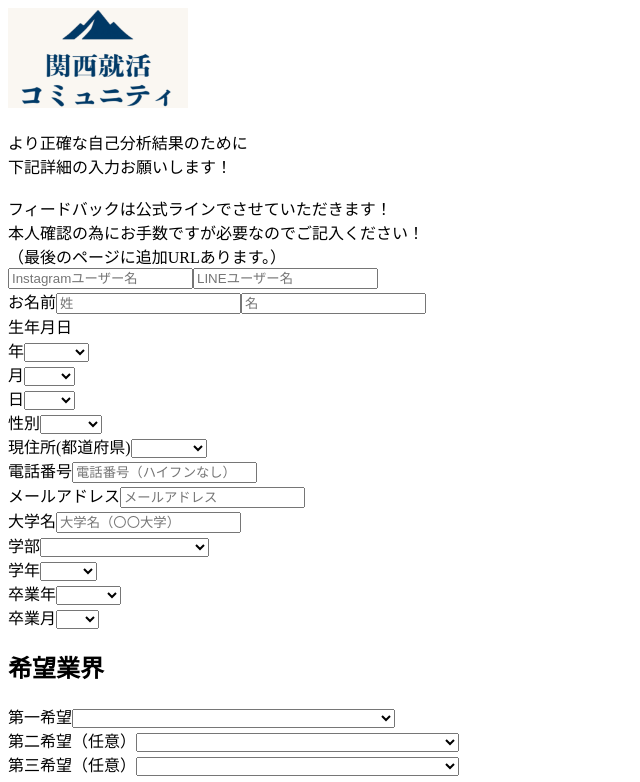
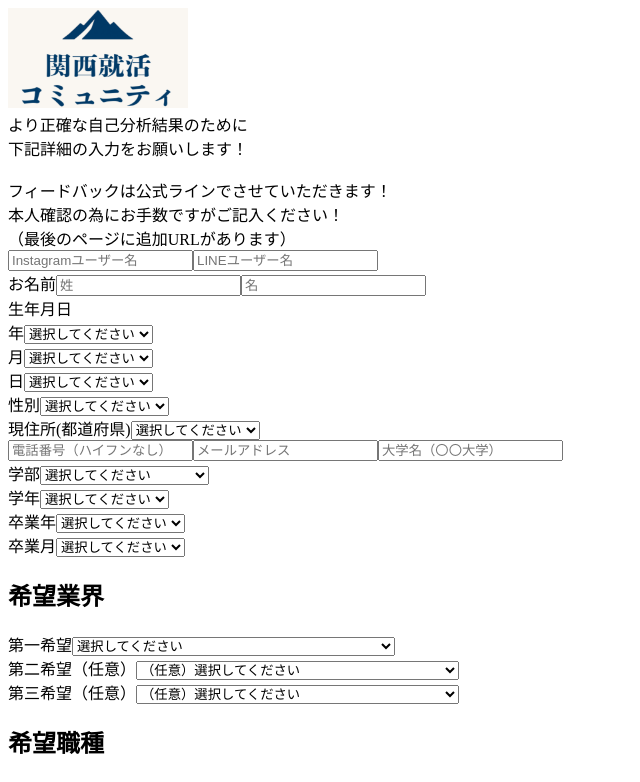
Before and after one commit to so1705/kansai-shukatsu-diagnosis, a Next.js app: page / in a window 1280 px wide. Shown: the top 782 px of the page, without its empty margins (0-640 px from the left). Built offline with nearby package versions, Linux system fonts and the light colour scheme.

Commit message:
improve: フォームに学部セレクト追加

```diff
--- a/pages/index.tsx
+++ b/pages/index.tsx
@@ -3,24 +3,21 @@ import { useRouter } from "next/router";
 import axios from "axios";
 import Image from "next/image";
 
-// セレクト項目リスト
+// 各種リスト（省略部分はそのまま続けてください）
 const years = Array.from({ length: 30 }, (_, i) => `${1995 + i}年`);
 const months = Array.from({ length: 12 }, (_, i) => `${i + 1}月`);
 const days = Array.from({ length: 31 }, (_, i) => `${i + 1}日`);
 const genders = ["男性", "女性", "その他"];
-const prefectures = [
-  "希望無し","北海道", "青森県", "岩手県", "宮城県", "秋田県", "山形県", "福島県", "茨城県", "栃木県", "群馬県", "埼玉県", "千葉県", "東京都", "神奈川県", "新潟県", "富山県", "石川県", "福井県", "山梨県", "長野県", "岐阜県", "静岡県", "愛知県", "三重県", "滋賀県", "京都府", "大阪府", "兵庫県", "奈良県", "和歌山県", "鳥取県", "島根県", "岡山県", "広島県", "山口県", "徳島県", "香川県", "愛媛県", "高知県", "福岡県", "佐賀県", "長崎県", "熊本県", "大分県", "宮崎県", "鹿児島県", "沖縄県"
+const prefectures = [ "希望無し","北海道", "青森県", "岩手県", "宮城県", "秋田県", "山形県", "福島県", "茨城県", "栃木県", "群馬県", "埼玉県", "千葉県", "東京都", "神奈川県", "新潟県", "富山県", "石川県", "福井県", "山梨県", "長野県", "岐阜県", "静岡県", "愛知県", "三重県", "滋賀県", "京都府", "大阪府", "兵庫県", "奈良県", "和歌山県", "鳥取県", "島根県", "岡山県", "広島県", "山口県", "徳島県", "香川県", "愛媛県", "高知県", "福岡県", "佐賀県", "長崎県", "熊本県", "大分県", "宮崎県", "鹿児島県", "沖縄県"
 ];
 const grades = ["1回生", "2回生", "3回生", "4回生"];
 const graduateYears = ["2026年", "2027年", "2028年", "2029年"];
 const graduateMonths = ["3月", "9月"];
 const industries = ["自動車・輸送用機器", "電気機器（家電・電子部品など）", "精密機器", "医薬品", "化学（化粧品・化学製品・塗料など）", "鉄鋼・非鉄金属", "機械（工作機械・産業機械など）", "食料・飲料", "繊維・衣料", "ゴム・ガラス・セラミックス","印刷・製紙・パルプ","木材・家電","総合建設（ゼネコン）","建設設計・施工管理","設備工事","不動産売買・仲介","不動産管理・賃貸","デベロッパー","通信（キャリア・インフラ）","ソフトウェア開発","システムインテグレータ（SI）","Webサービス（ポータル・SNSなど）","ゲーム開発","ITコンサルティング","銀行（メガバンク・地銀・信金など）","証券会社","専門商社（食品・繊維・化学品など）","百貨店・量販店","コンビニ・スーパー","EC（ネット通販）","アパレル小売","家電量販店","自動車販売","人材サービス（派遣・紹介・RPO）","広告代理店・マーケティング","コンサルティング（戦略・業務・ITなど）","教育・学習支援（塾・予備校・eラーニングなど）","医療・福祉（病院・介護・クリニック）","ホテル・旅館","外食・フードサービス","エンタメ（映画・音楽・アニメ・スポーツ）","レジャー・観光","美容・理容","冠婚葬祭","警備・清掃","陸運（鉄道・バス・トラック）","海運・航空","倉庫業","宅配・配送サービス","電力・ガス・水道","再生可能エネルギー","ブランド・エンジニアリング","国家公務員・地方公務員","公共団体（独立行政法人など）","教育機関（学校・大学）","NPO・NGO・一般社団法人","こだわらない","特に決めていない"];
 const jobs = ["一般事務・営業事務","総理・財務","人事・労務","総務・庶務","法務・コンプライアンス","経営企画・事業企画","広報・IR","法人営業","個人営業","ルートセールス・既存顧客担当","新規開拓営業","インサイドセールス（内勤営業）","海外営業","商品企画・サービス企画","営業企画・販促企画","Webマーケティング・デジタルマーケター","広告企画・プロモーション企画","ブランド・PR企画","システムエンジニア（SE）","プログラマー（PG）","インフラ・ネットワークエンジニア","セキュリティエンジニア","データサイエンティスト・AIエンジニア","QA・テストエンジニア","Webデザイナー・UI/UXデザイナー","グラフィックデザイナー","映像・動画クリエイター","コピーライター・ライター・編集長","アートディレクター","機械設計・電気設計","生産技術・製造オペレーター","品質管理・品質保証","施工管理・建築士","設備管理・メンテナンス","弁護士・司法書士","社会保険労務士・行政書士","不動産鑑定士・不動産管理","通訳・翻訳","医師・歯科医師","看護師・助産師,","薬剤師・医療技術職（検査技術など）","介護福祉士・ケアマネジャー","保育士・幼稚園教師","教員・講師","店舗販売・接客スタッフ","飲食店スタッフ（ホール・キッチン）","カスタマーサポート・コールセンター","ホテル・旅館スタッフ","美容・理容スタッフ","配送ドライバー","倉庫管理・フォークリフトオペレーター","貿易事務・通関士","交通誘導・警備スタッフ","公務員（行政・消防・警察）","自衛官・防衛関連","農林水産業従事者","芸能・モデル・アーティスト","こだわらない","まだ決めてない"];
-const faculties = [
-  "人文科学系", "社会科学系", "理工系", "生命・医療・健康系",
+const faculties = [ "人文科学系", "社会科学系", "理工系", "生命・医療・健康系",
   "農学・環境系", "国際・語学・文化系", "社会福祉・心理・教育系",
-  "芸術・文化・デザイン系", "その他"
-];
+  "芸術・文化・デザイン系", "その他"];
 
 export default function IndexPage() {
   const router = useRouter();
@@ -36,15 +33,9 @@ export default function IndexPage() {
   });
 
   const validate = () => {
-    const requiredFields = [
-      "instagram", "line", "lastName", "firstName",
-      "birthYear", "birthMonth", "birthDay", "gender",
-      "address", "phone", "email",
-      "university", "faculty", "grade", "graduateYear", "graduateMonth",
-      "industry1", "job1", "location1"
-    ];
+    const requiredFields = ["instagram", "line", "lastName", "firstName", "birthYear", "birthMonth", "birthDay", "gender", "address", "phone", "email", "university", "faculty", "grade", "graduateYear", "graduateMonth", "industry1", "job1", "location1"];
     for (const field of requiredFields) {
-      if (!extra[field as keyof typeof extra]) {
+      if (!extra[field]) {
         setError("未入力の必須項目があります。全て入力してください。");
         return false;
       }
@@ -79,25 +70,22 @@ export default function IndexPage() {
           companies: [extra.industry1, extra.industry2, extra.industry3].filter(Boolean).join(",")
         }
       });
-    } catch (err: any) {
+    } catch (err) {
       setError("送信に失敗しました：" + err.message);
     }
   };
 
-  const input = (placeholder: string, key: keyof typeof extra) => (
-    <input placeholder={placeholder} className="input" value={extra[key]} onChange={(e) => setExtra({ ...extra, [key]: e.target.value })} />
+  const input = (placeholder, key) => (
+    <input
+      placeholder={placeholder}
+      className="input w-full max-w-md mx-auto"
+      value={extra[key]}
+      onChange={(e) => setExtra({ ...extra, [key]: e.target.value })}
+    />
   );
 
-  const select = (
-  label: string,
-  key: keyof typeof extra,
-  list: string[],
-  optional = false
-) => {
-  const placeholder = optional
-
-  return (
-    <div className="mb-4">
+  const select = (label, key, list, optional = false) => (
+    <div className="mb-4 text-left w-full max-w-md mx-auto">
       <label className="block font-semibold mb-1">
         {label}
         {optional && <span className="text-sm text-gray-400">（任意）</span>}
@@ -105,87 +93,83 @@ export default function IndexPage() {
       <select
         value={extra[key]}
         onChange={(e) => setExtra({ ...extra, [key]: e.target.value })}
-        className="input"
+        className="input w-full"
       >
-        <option value="" disabled hidden>{placeholder}</option>
+        <option value="" disabled hidden>
+          {optional ? "（任意）選択してください" : "選択してください"}
+        </option>
         {list.map((v) => (
           <option key={v} value={v}>{v}</option>
         ))}
       </select>
     </div>
   );
-};
-
 
   return (
     <div className="min-h-screen bg-[#fdf8f3] flex flex-col items-center justify-center px-4 py-10">
-      <div className="w-full max-w-2xl flex flex-col items-center mx-auto text-center">
+      <div className="w-full max-w-2xl flex flex-col items-center mx-auto px-4 text-left">
         <Image src="/logo.png" alt="ロゴ" width={180} height={100} className="mb-4" />
-        <div className="text-2xl md:text-3xl font-extrabold text-[#223a50] mb-2 text-center"> <br/>より正確な自己分析結果のために<br/>
-        下記詳細の入力お願いします！
-        <br/>
-        <br/>
+        <div className="text-xl font-bold text-[#223a50] mb-4 text-center">
+          より正確な自己分析結果のために<br />下記詳細の入力をお願いします！
+          <br />
+          <br />
         </div>
-        <div className="mb-4 text-lg">
-          <label className="block font-semibold mb-1">
-            フィードバックは公式ラインでさせていただきます！
-            <br/>
-            本人確認の為にお手数ですが必要なのでご記入ください！
-            <br/>
-            （最後のページに追加URLあります。）
-            　　　<br/>
+
+        <div className="mb-6 text-sm">
+          <label className="block font-semibold mb-2">
+            フィードバックは公式ラインでさせていただきます！<br />
+            本人確認の為にお手数ですがご記入ください！<br />
+            （最後のページに追加URLがあります）
           </label>
+        </div>
+
         {input("Instagramユーザー名", "instagram")}
         {input("LINEユーザー名", "line")}
-          <div className="mb-4 text-lg">
+
+        <div className="mb-4">
           <label className="block font-semibold mb-1">お名前</label>
-          {input("姓", "lastName")}{input("名", "firstName")}</div>
-          <div className="mb-4 text-lg">
-          <label className="block font-semibold mb-1">生年月日</label>
-          {select("年", "birthYear", years)}{select("月", "birthMonth", months)}{select("日", "birthDay", days)}
-          </div>
-          <div className="w-full space-y-6 text-lg">
-          {select("性別", "gender", genders)}
-          <div className="w-full space-y-6 text-lg"></div>
-          {select("現住所(都道府県)", "address", prefectures)}
-          <div className="mb-4 text-lg">
-          <label className="block font-semibold mb-1">電話番号</label>
-          {input("電話番号（ハイフンなし）", "phone")}
+          {input("姓", "lastName")}
+          {input("名", "firstName")}
         </div>
 
-          <div className="mb-4 text-lg">
-          <label className="block font-semibold mb-1">メールアドレス</label>
-        　{input("メールアドレス", "email")}
+        <div className="mb-4">
+          <label className="block font-semibold mb-1">生年月日</label>
+          {select("年", "birthYear", years)}
+          {select("月", "birthMonth", months)}
+          {select("日", "birthDay", days)}
         </div>
 
-          <div className="mb-4 text-lg">
-          <label className="block font-semibold mb-1">大学名</label>
+        {select("性別", "gender", genders)}
+        {select("現住所(都道府県)", "address", prefectures)}
+        {input("電話番号（ハイフンなし）", "phone")}
+        {input("メールアドレス", "email")}
         {input("大学名（〇〇大学）", "university")}
-          </div>
-          <div className="w-full space-y-6 text-lg">
-          {select("学部", "faculty", faculties)}</div>
-          <div className="w-full space-y-6 text-lg">
-          {select("学年", "grade", grades)}</div>
-          <div className="w-full space-y-6 text-lg">{select("卒業年", "graduateYear", graduateYears)}{select("卒業月", "graduateMonth", graduateMonths)}</div>
+        {select("学部", "faculty", faculties)}
+        {select("学年", "grade", grades)}
+        {select("卒業年", "graduateYear", graduateYears)}
+        {select("卒業月", "graduateMonth", graduateMonths)}
+
         <h2 className="font-bold">希望業界</h2>
         {select("第一希望", "industry1", industries)}
         {select("第二希望", "industry2", industries, true)}
         {select("第三希望", "industry3", industries, true)}
+
         <h2 className="font-bold">希望職種</h2>
         {select("第一希望", "job1", jobs)}
         {select("第二希望", "job2", jobs, true)}
         {select("第三希望", "job3", jobs, true)}
+
         <h2 className="font-bold">希望勤務地</h2>
         {select("第一希望", "location1", prefectures)}
         {select("第二希望", "location2", prefectures, true)}
         {select("第三希望", "location3", prefectures, true)}
-          {error && <p className="text-red-500 text-center">{error}</p>}
-          <button onClick={handleSubmit} className="w-full py-4 bg-blue-600 text-white font-bold rounded-lg mt-6">
+
+        {error && <p className="text-red-500 text-center mt-2">{error}</p>}
+
+        <button onClick={handleSubmit} className="w-full max-w-md py-4 bg-blue-600 text-white font-bold rounded-lg mt-6 mx-auto">
           診断スタート！
         </button>
       </div>
     </div>
-    </div>
-   </div>
   );
 }
```
Lines whose indentation alone changed are shown as unchanged.
